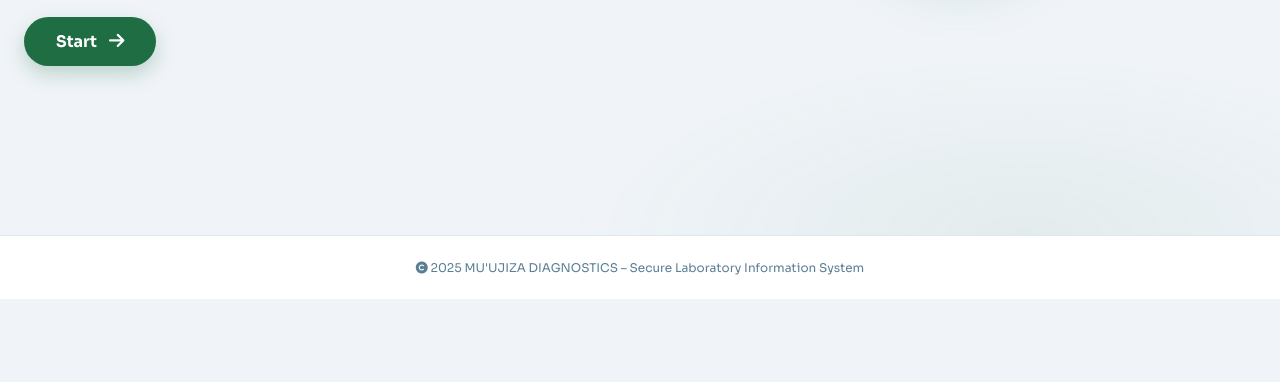
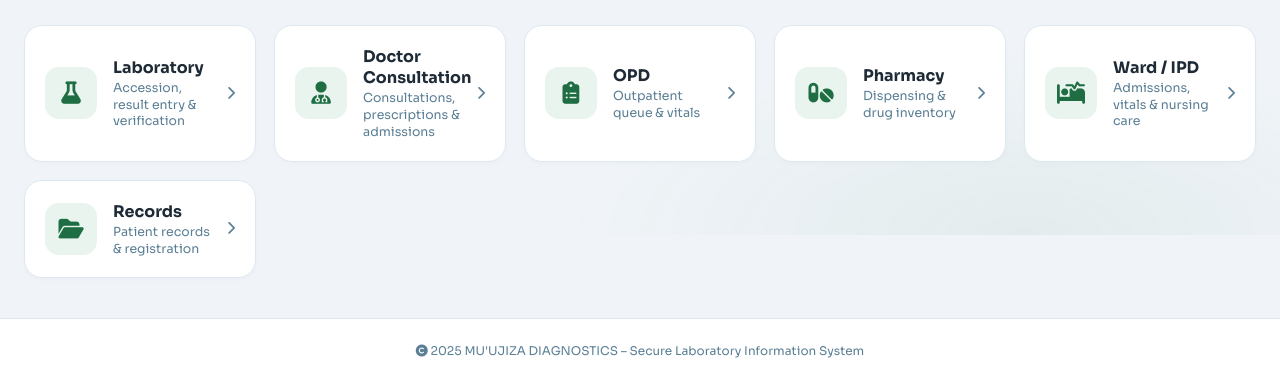
Before and after one commit to brains33/lis, an Electron app: page index.html in a window 1280 px wide. Shown: the part 565-947 px from the top of the page. Before the commit the page ends 864 px from the top, so only its background shows below. Drawn offline with Linux system fonts and the light colour scheme.

Commit message:
Add files via upload

```diff
--- a/index.html
+++ b/index.html
@@ -49,7 +49,6 @@
     display: flex;
     flex-direction: column;
     justify-content: center;
-    min-height: 100vh;
   }
   .hero {
     display: flex;
@@ -57,6 +56,7 @@
     align-items: center;
     justify-content: space-between;
     gap: 48px;
+    margin-bottom: 56px;
   }
   .hero-content {
     flex: 1;
@@ -175,6 +175,84 @@
     color: var(--green);
     opacity: 0.85;
   }
+  .module-section {
+    width: 100%;
+  }
+  .module-header {
+    text-align: center;
+    margin-bottom: 28px;
+  }
+  .module-header h2 {
+    font-size: 1.5rem;
+    font-weight: 700;
+    color: var(--slate);
+    margin-bottom: 6px;
+  }
+  .module-header p {
+    font-size: 0.9rem;
+    color: var(--muted);
+  }
+  .module-grid {
+    display: grid;
+    grid-template-columns: repeat(auto-fit, minmax(230px, 1fr));
+    gap: 18px;
+  }
+  .module-card {
+    display: flex;
+    align-items: center;
+    gap: 16px;
+    background: var(--white);
+    border: 1px solid var(--border);
+    border-radius: 18px;
+    padding: 20px;
+    text-decoration: none;
+    box-shadow: 0 2px 6px rgba(0,0,0,0.02);
+    transition: all 0.2s ease;
+    cursor: pointer;
+  }
+  .module-card:hover {
+    transform: translateY(-4px);
+    border-color: var(--green);
+    box-shadow: 0 16px 32px rgba(31,110,67,0.14);
+  }
+  .module-icon {
+    flex-shrink: 0;
+    width: 52px;
+    height: 52px;
+    border-radius: 14px;
+    background: var(--green-l);
+    display: flex;
+    align-items: center;
+    justify-content: center;
+  }
+  .module-icon i {
+    font-size: 1.4rem;
+    color: var(--green);
+  }
+  .module-text {
+    flex: 1;
+    min-width: 0;
+  }
+  .module-text h3 {
+    font-size: 1rem;
+    font-weight: 700;
+    color: var(--slate);
+    margin-bottom: 2px;
+  }
+  .module-text p {
+    font-size: 0.78rem;
+    color: var(--muted);
+    line-height: 1.35;
+  }
+  .module-card .fa-chevron-right {
+    color: var(--muted);
+    font-size: 0.85rem;
+    transition: transform 0.2s;
+  }
+  .module-card:hover .fa-chevron-right {
+    color: var(--green);
+    transform: translateX(4px);
+  }
   .footer {
     text-align: center;
     padding: 24px;
@@ -186,9 +264,9 @@
   }
   @media (max-width: 768px) {
     .hero-content h1 { font-size: 2.2rem; }
-    .hero-image .icon-circle { width: 200px; height: 200px; }
-    .hero-image .icon-circle i { font-size: 5rem; }
+    .hero-image { display: none; }
     .container { padding: 32px 20px; }
+    .module-card { padding: 16px; }
   }
 </style>
 </head>
@@ -210,15 +288,68 @@
         <div class="feature-item"><i class="fas fa-history"></i> Audit Trail</div>
         <div class="feature-item"><i class="fas fa-credit-card"></i> Billing & Payment</div>
       </div>
-      <button class="start-btn" onclick="window.location.href='login.html'">
-        <span>Start</span>
-        <i class="fas fa-arrow-right"></i>
-      </button>
     </div>
     <div class="hero-image">
       <div class="icon-circle">
         <i class="fas fa-dna"></i>
       </div>
+    </div>
+  </div>
+
+  <div class="module-section">
+    <div class="module-header">
+      <h2>Select Your Module</h2>
+      <p>Choose your department to sign in</p>
+    </div>
+    <div class="module-grid">
+      <a class="module-card" href="login.html">
+        <div class="module-icon"><i class="fas fa-flask"></i></div>
+        <div class="module-text">
+          <h3>Laboratory</h3>
+          <p>Accession, result entry &amp; verification</p>
+        </div>
+        <i class="fas fa-chevron-right"></i>
+      </a>
+      <a class="module-card" href="doctor-login.html">
+        <div class="module-icon"><i class="fas fa-user-doctor"></i></div>
+        <div class="module-text">
+          <h3>Doctor Consultation</h3>
+          <p>Consultations, prescriptions &amp; admissions</p>
+        </div>
+        <i class="fas fa-chevron-right"></i>
+      </a>
+      <a class="module-card" href="opd-login.html">
+        <div class="module-icon"><i class="fas fa-clipboard-list"></i></div>
+        <div class="module-text">
+          <h3>OPD</h3>
+          <p>Outpatient queue &amp; vitals</p>
+        </div>
+        <i class="fas fa-chevron-right"></i>
+      </a>
+      <a class="module-card" href="pharmacy-login.html">
+        <div class="module-icon"><i class="fas fa-pills"></i></div>
+        <div class="module-text">
+          <h3>Pharmacy</h3>
+          <p>Dispensing &amp; drug inventory</p>
+        </div>
+        <i class="fas fa-chevron-right"></i>
+      </a>
+      <a class="module-card" href="ward-login.html">
+        <div class="module-icon"><i class="fas fa-bed-pulse"></i></div>
+        <div class="module-text">
+          <h3>Ward / IPD</h3>
+          <p>Admissions, vitals &amp; nursing care</p>
+        </div>
+        <i class="fas fa-chevron-right"></i>
+      </a>
+      <a class="module-card" href="records-login.html">
+        <div class="module-icon"><i class="fas fa-folder-open"></i></div>
+        <div class="module-text">
+          <h3>Records</h3>
+          <p>Patient records &amp; registration</p>
+        </div>
+        <i class="fas fa-chevron-right"></i>
+      </a>
     </div>
   </div>
 </div>
```
